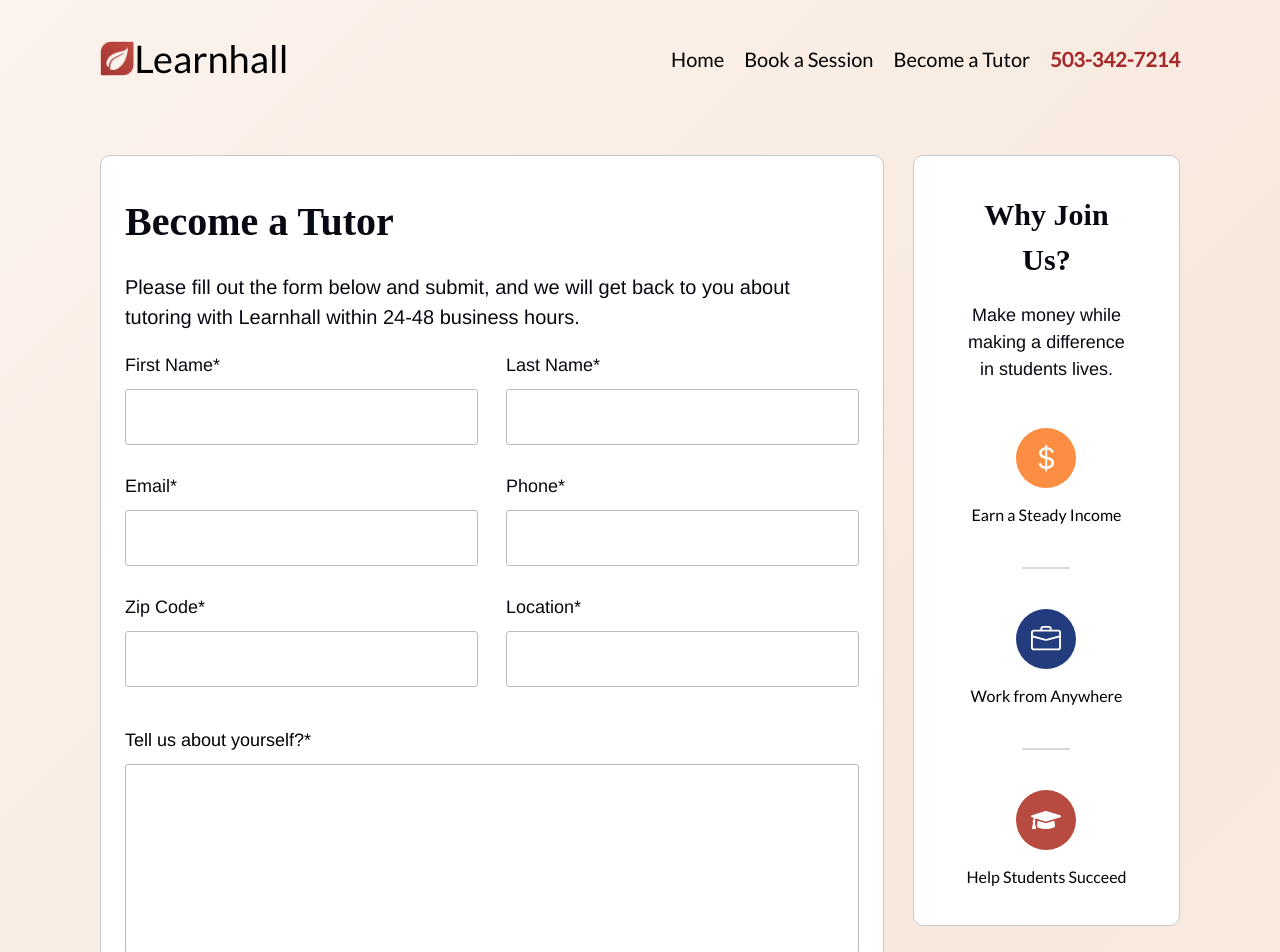
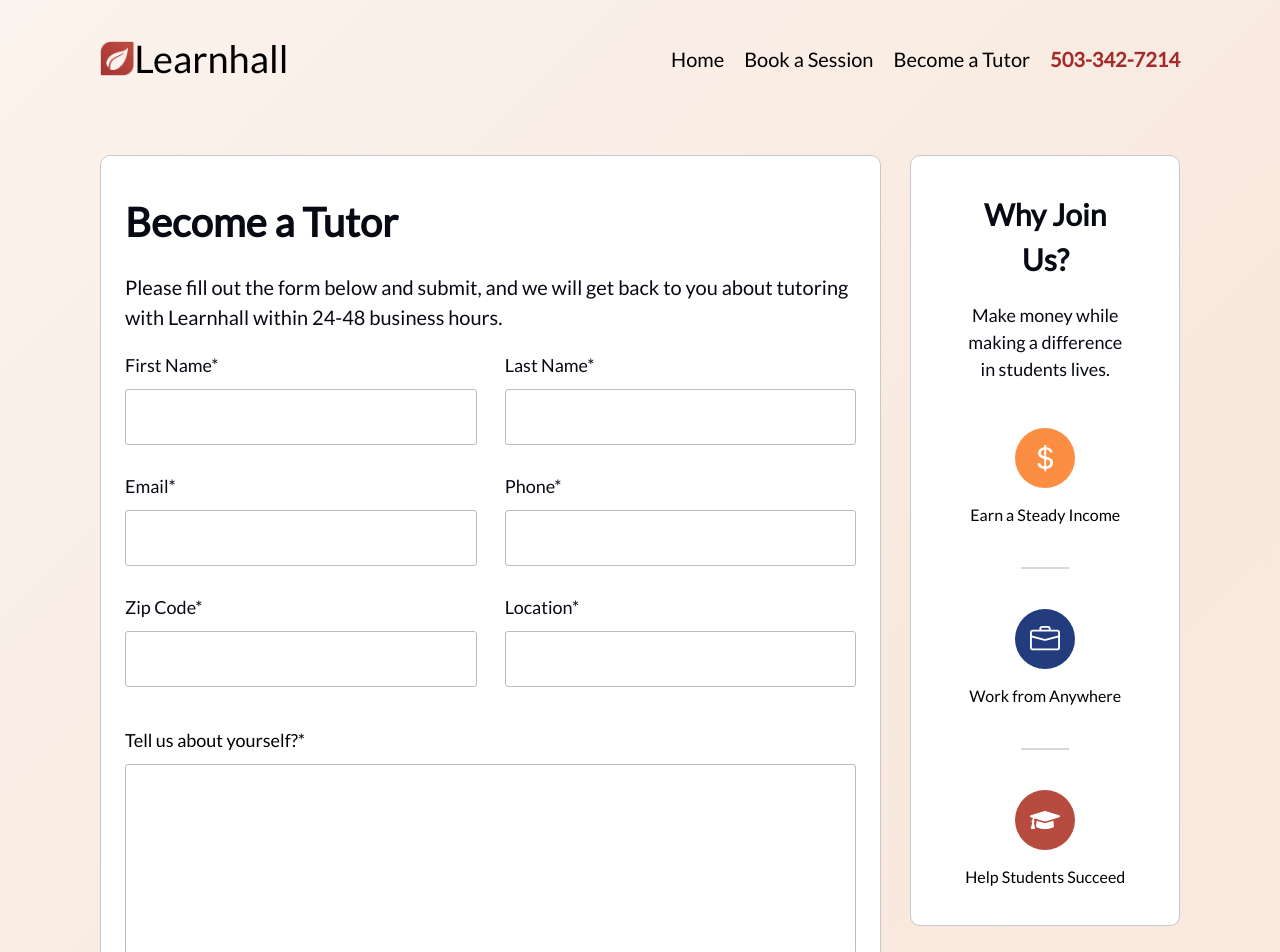
Before and after one commit to jsthonk/learnhall, a React (Vite) app: page /becometutor in a window 1280 px wide. Shown: the top 952 px of the page. Built offline with nearby package versions, Linux system fonts and the light colour scheme.

Commit message:
Font Changes

```diff
--- a/src/components/Registration/SessionForm.css
+++ b/src/components/Registration/SessionForm.css
@@ -27,12 +27,10 @@
 .book-a-session-form h2 {
   font-weight: 600;
   font-size: 40px;
-  font-family: "adobe-garamond-pro", serif;
   color: #070a13;
 }
 
 .book-a-session-form p {
-  font-family: "Helvetica";
   font-style: normal;
   font-weight: 400;
   font-size: 20px;
@@ -52,7 +50,6 @@
 }
 
 .book-a-session-inputs div label {
-  font-family: "Helvetica";
   font-style: normal;
   font-weight: 400;
   font-size: 18px;
@@ -65,7 +62,6 @@
   border-radius: 3px;
   outline: none;
   padding: 12px;
-  font-family: "Helvetica";
   font-style: normal;
   font-weight: 400;
   font-size: 20px;
@@ -79,7 +75,6 @@
 }
 
 .book-a-session-textarea label {
-  font-family: "Helvetica";
   font-style: normal;
   font-weight: 400;
   font-size: 18px;
@@ -94,7 +89,6 @@
   resize: none;
   padding: 15px 20px;
   outline: none;
-  font-family: "Helvetica";
   font-style: normal;
   font-weight: 400;
   font-size: 20px;
@@ -110,7 +104,6 @@
   height: 50px;
   background: linear-gradient(181.58deg, #c04c40 1.34%, #a63735 106.77%);
   border-radius: 8px;
-  font-family: "Adobe Garamond Pro";
   font-style: normal;
   font-weight: 600;
   font-size: 23px;
@@ -132,7 +125,6 @@
 }
 
 .book-session-contact h3 {
-  font-family: "Adobe Garamond Pro";
   font-style: normal;
   font-weight: 600;
   font-size: 30px;
@@ -142,7 +134,6 @@
 }
 
 .book-session-contact p {
-  font-family: "Helvetica";
   font-style: normal;
   font-weight: 400;
   font-size: 18px;
@@ -232,7 +223,6 @@ section.none {
 }
 
 .thank-you-section h3 {
-  font-family: "Adobe Garamond Pro";
   font-style: normal;
   font-weight: 600;
   font-size: 50px;
@@ -242,7 +232,6 @@ section.none {
 }
 
 .thank-you-section p {
-  font-family: "Helvetica";
   font-style: normal;
   font-weight: 400;
   font-size: 22px;
--- a/src/components/Registration/TutorForm.css
+++ b/src/components/Registration/TutorForm.css
@@ -29,9 +29,7 @@ main {
 .become-tutor .text {
   position: absolute;
 }
-.become-tutor .text h2 {
-  font-family: "adobe-garamond-pro", serif;
-}
+
 .become-tutor .text button a {
   text-decoration: none;
   color: #ffffff;
@@ -86,12 +84,10 @@ main {
 .become-a-tutor-form h2 {
   font-weight: 600;
   font-size: 40px;
-  font-family: "adobe-garamond-pro", serif;
   color: #070a13;
 }
 
 .become-a-tutor-form p {
-  font-family: "Helvetica";
   font-style: normal;
   font-weight: 400;
   font-size: 20px;
@@ -111,7 +107,6 @@ main {
 }
 
 .become-a-tutor-inputs div label {
-  font-family: "Helvetica";
   font-style: normal;
   font-weight: 400;
   font-size: 18px;
@@ -124,7 +119,7 @@ main {
   border-radius: 3px;
   outline: none;
   padding: 12px;
-  font-family: "Helvetica";
+
   font-style: normal;
   font-weight: 400;
   font-size: 20px;
@@ -138,7 +133,6 @@ main {
 }
 
 .become-a-tutor-textarea label {
-  font-family: "Helvetica";
   font-style: normal;
   font-weight: 400;
   font-size: 18px;
@@ -153,7 +147,7 @@ main {
   resize: none;
   padding: 15px 20px;
   outline: none;
-  font-family: "Helvetica";
+
   font-style: normal;
   font-weight: 400;
   font-size: 20px;
@@ -173,7 +167,7 @@ main {
   height: 50px;
   background: linear-gradient(181.58deg, #c04c40 1.34%, #a63735 106.77%);
   border-radius: 8px;
-  font-family: "Adobe Garamond Pro";
+
   font-style: normal;
   font-weight: 600;
   font-size: 23px;
@@ -197,7 +191,6 @@ main {
 }
 
 .become-a-tutor-contact h3 {
-  font-family: "Adobe Garamond Pro";
   font-style: normal;
   font-weight: 600;
   font-size: 30px;
@@ -207,7 +200,6 @@ main {
 }
 
 .become-a-tutor-contact p {
-  font-family: "Helvetica";
   font-style: normal;
   font-weight: 400;
   font-size: 18px;
@@ -335,7 +327,6 @@ section.none {
 }
 
 .thank-you-section h3 {
-  font-family: "Adobe Garamond Pro";
   font-style: normal;
   font-weight: 600;
   font-size: 50px;
@@ -345,7 +336,6 @@ section.none {
 }
 
 .thank-you-section p {
-  font-family: "Helvetica";
   font-style: normal;
   font-weight: 400;
   font-size: 22px;
```
